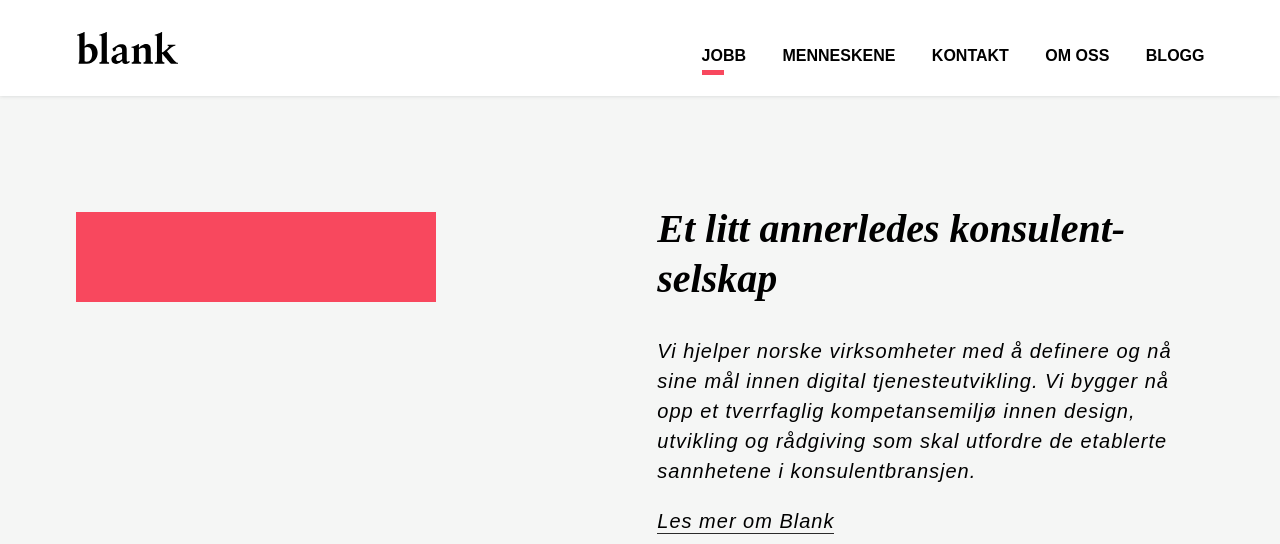
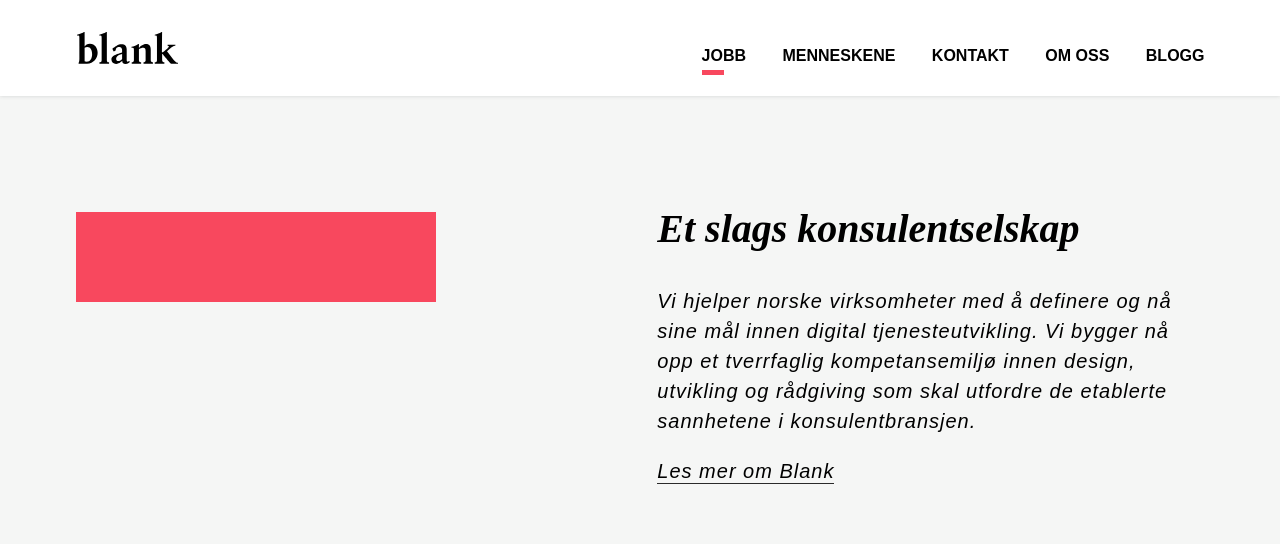
Before and after one commit to blankoslo/blankweb, a Django app: page / in a window 1280 px wide. Shown: the top 544 px of the page. Run offline with Django 3.2, Linux system fonts and the light colour scheme; data that the repository does not hold is empty; some libraries are stand-ins or nearby versions.

Commit message:
different wording

```diff
--- a/templates/base.html
+++ b/templates/base.html
@@ -20,7 +20,7 @@
 	<meta property="og:image:width" content="1200"/>
 	<meta property="og:image:height" content="630"/>
 	<meta property="og:description" content="Vi skal hjelpe norske virksomheter med &aring; definere og n&aring; sine m&aring;l innen digital tjenesteutvikling. Vi bygger n&aring; opp et tverrfaglig byr&aring; innen design, r&aring;dgiving og utvikling." />
-	<meta property="og:site_name" content="Et nytt og litt annerledes konsulentselskap"/>
+	<meta property="og:site_name" content="Et slags konsulentselskap."/>
 	<meta property="og:locale" content="nb_NO" />
 
 	<meta name="twitter:card" content="summary" />
--- a/web/templates/web/index.html
+++ b/web/templates/web/index.html
@@ -5,7 +5,7 @@
 
 <div class="container" id="intro">
   <div class="half right mobilefull">
-    <h2 class="headingLarge">Et litt annerledes konsulent&shy;selskap</h2>
+    <h2 class="headingLarge">Et slags konsulent&shy;selskap</h2>
     <p class="lead">Vi hjelper norske virksomheter med å definere og nå sine mål innen digital tjenesteutvikling. Vi bygger nå opp et tverrfaglig kompetansemiljø innen design, utvikling og rådgiving som skal utfordre de etablerte sannhetene i konsulentbransjen.</p>
     <p class="lead"><a class="textlink" href="/omoss/">Les mer om Blank</a></p>
   </div>
```
